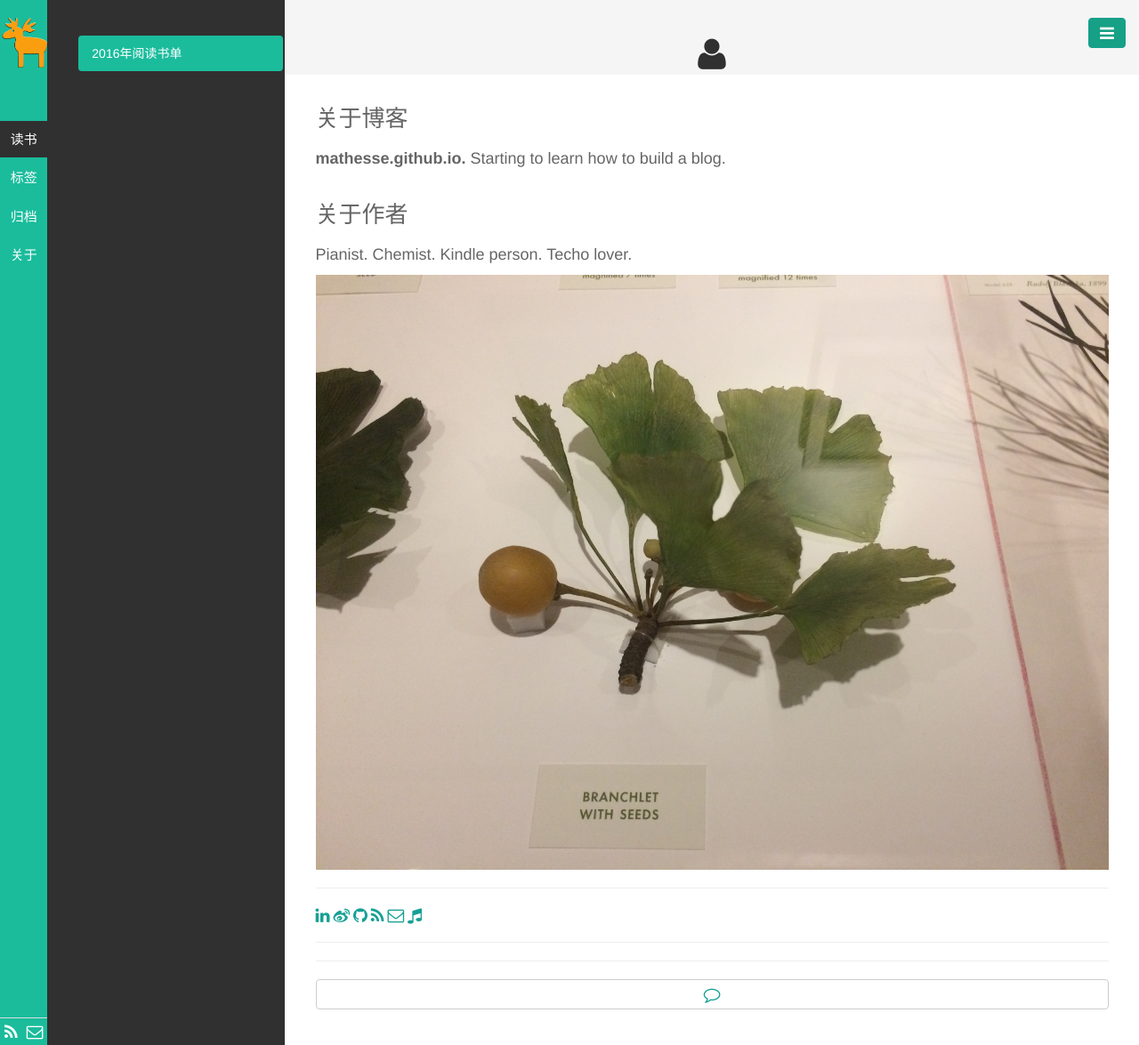
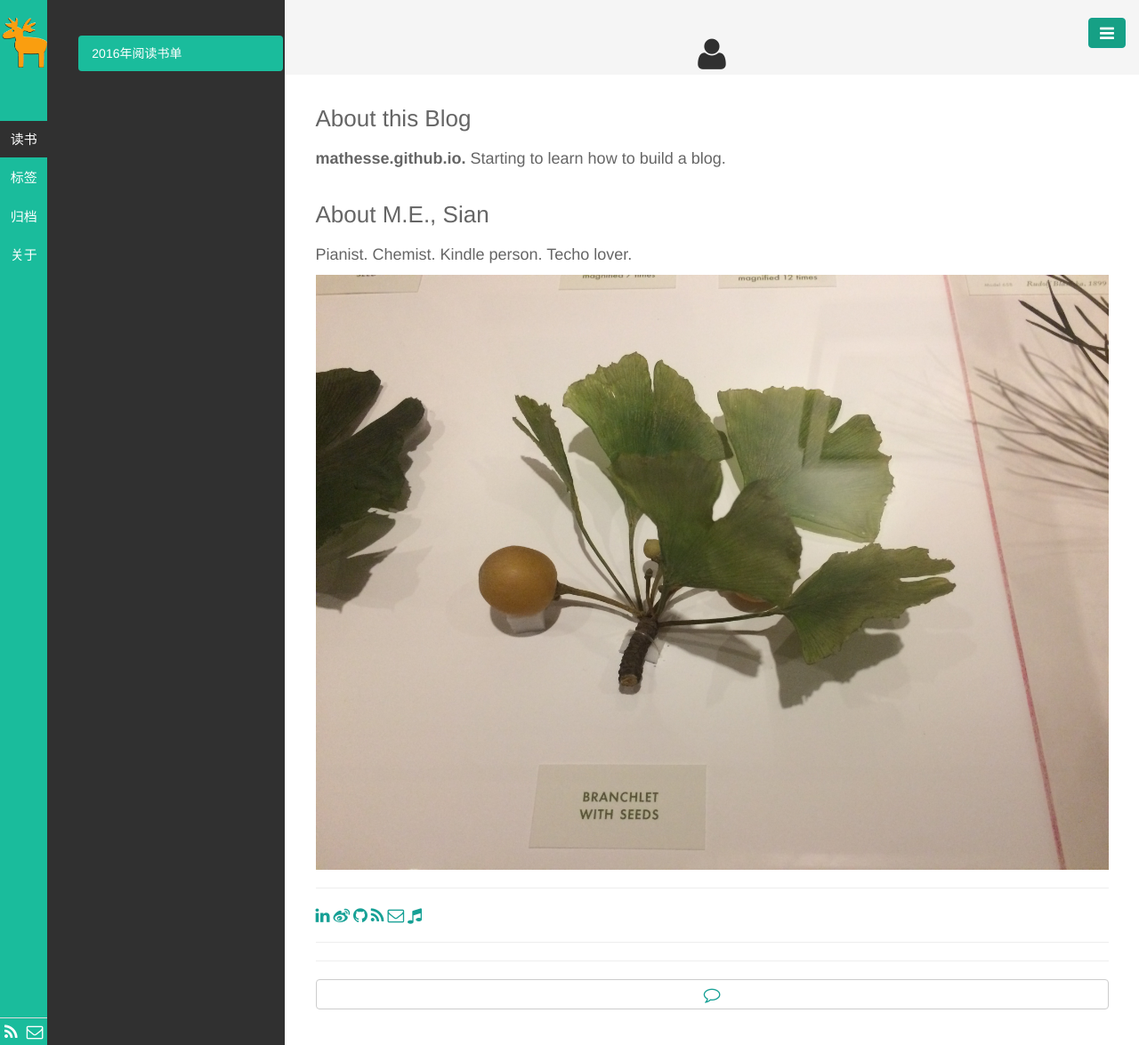
Before and after one commit to mathesse/mathesse.github.io, a Jekyll site: the page built from pages/about.html, in a window 1280 px wide. Shown: the whole page at 89% size. Built offline with Jekyll 4.4.1, drawn with Linux system fonts in a browser that asks for light colours.

Commit message:
Update about.html

```diff
--- a/pages/about.html
+++ b/pages/about.html
@@ -3,10 +3,10 @@ layout: page_title
 title: <i class="fa fa-user fa-lg"></i>
 titlename: 关于
 ---
-<h3>关于博客</h3>
+<h3>About this Blog</h3>
 <p style=font-size:18px><B>mathesse.github.io. </B> Starting to learn how to build a blog.</p>
 
-<h3>关于作者</h3>
+<h3>About M.E., Sian</h3>
 <p style=font-size:18px> Pianist. Chemist. Kindle person. Techo lover.</p>
 
 <center><img src="/public/img/ginko.jpg" style="width:100%"></center>
```
